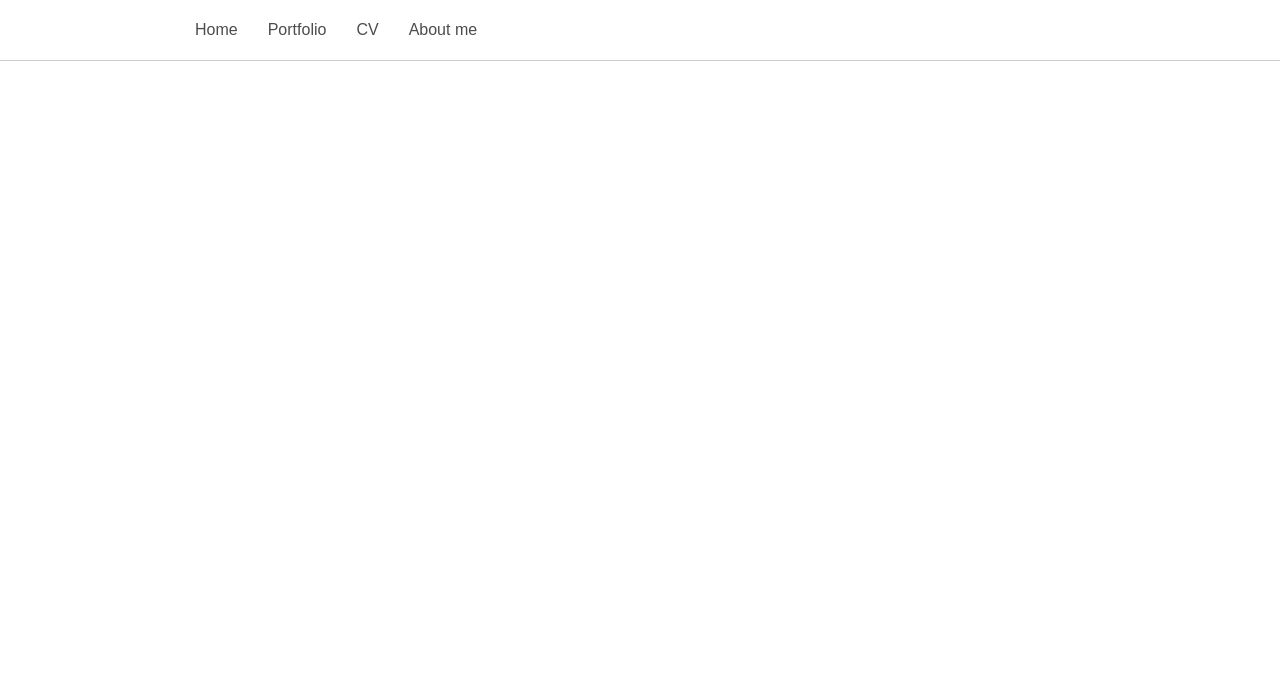
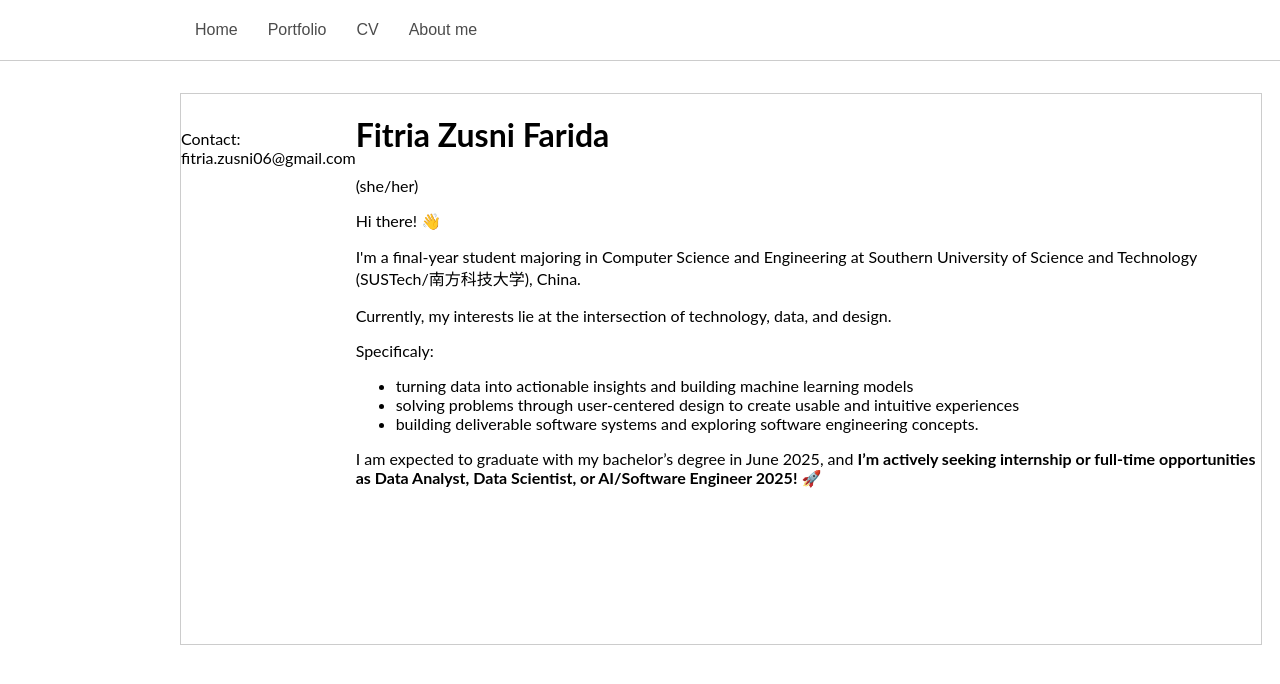
Before and after one commit to FiZufa/personal-website, a Nuxt app: page / in a window 1280 px wide. Shown: the top 684 px of the page. Built offline with nearby package versions, Linux system fonts and the light colour scheme.

Commit message:
create home page

```diff
--- a/pages/index.vue
+++ b/pages/index.vue
@@ -1,5 +1,38 @@
 <template>
     <Header />
+
+    <div class="body">
+
+        <div class="left">
+            <div class="left-content">
+                <img class="profile-img">
+
+                <p>Contact: fitria.zusni06@gmail.com</p>
+                <div class="social-media"></div>
+            </div>
+        </div>
+        <div class="right">
+            <div class="right-content">
+                <h1>Fitria Zusni Farida</h1>
+                <p>(she/her)</p>
+
+                <p>Hi there! 👋</p>
+                <p>I'm a final-year student majoring in Computer Science and Engineering at Southern University of Science and Technology (SUSTech/南方科技大学), China. </p>
+                <p>Currently, my interests lie at the intersection of technology, data, and design. </p>
+                <p>Specificaly:</p>
+                <p>
+                    <ul>
+                        <li>turning data into actionable insights and building machine learning models</li>
+                        <li>solving problems through user-centered design to create usable and intuitive experiences</li>
+                        <li>building deliverable software systems and exploring software engineering concepts.</li>
+                    </ul>
+                </p>
+                <p>I am expected to graduate with my bachelor’s degree in June 2025, and <b>I’m actively seeking internship or full-time opportunities as Data Analyst, Data Scientist, or AI/Software Engineer 2025!</b> 🚀</p>
+            </div>
+
+        </div>
+
+    </div>
 
 </template>
 <script>
@@ -8,4 +41,22 @@ import Header from '@/components/Header.vue'
 </script>
 <style>
 
+html, body {
+    margin: 0;
+    padding: 0;
+    height: 100%;
+    font-family: 'Lato', sans-serif;
+    justify-content: center;
+    align-items: center;
+}
+
+.body {
+    margin: 32px 180px;
+    height: 550px;
+    width: 1080px;
+    border: 1px solid #ccc;
+    display: flex;
+    justify-content: sp;
+}
+
 </style>
```
